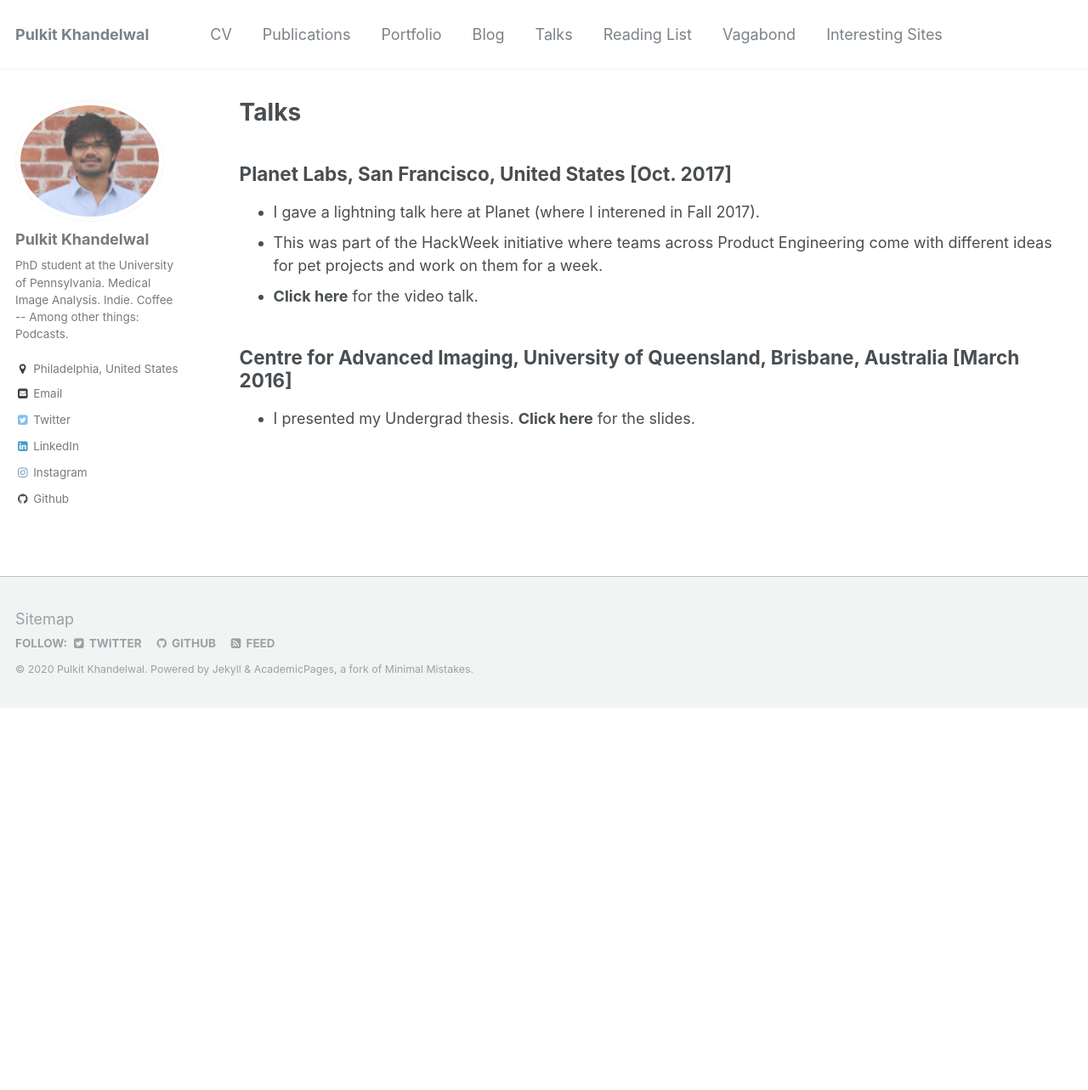
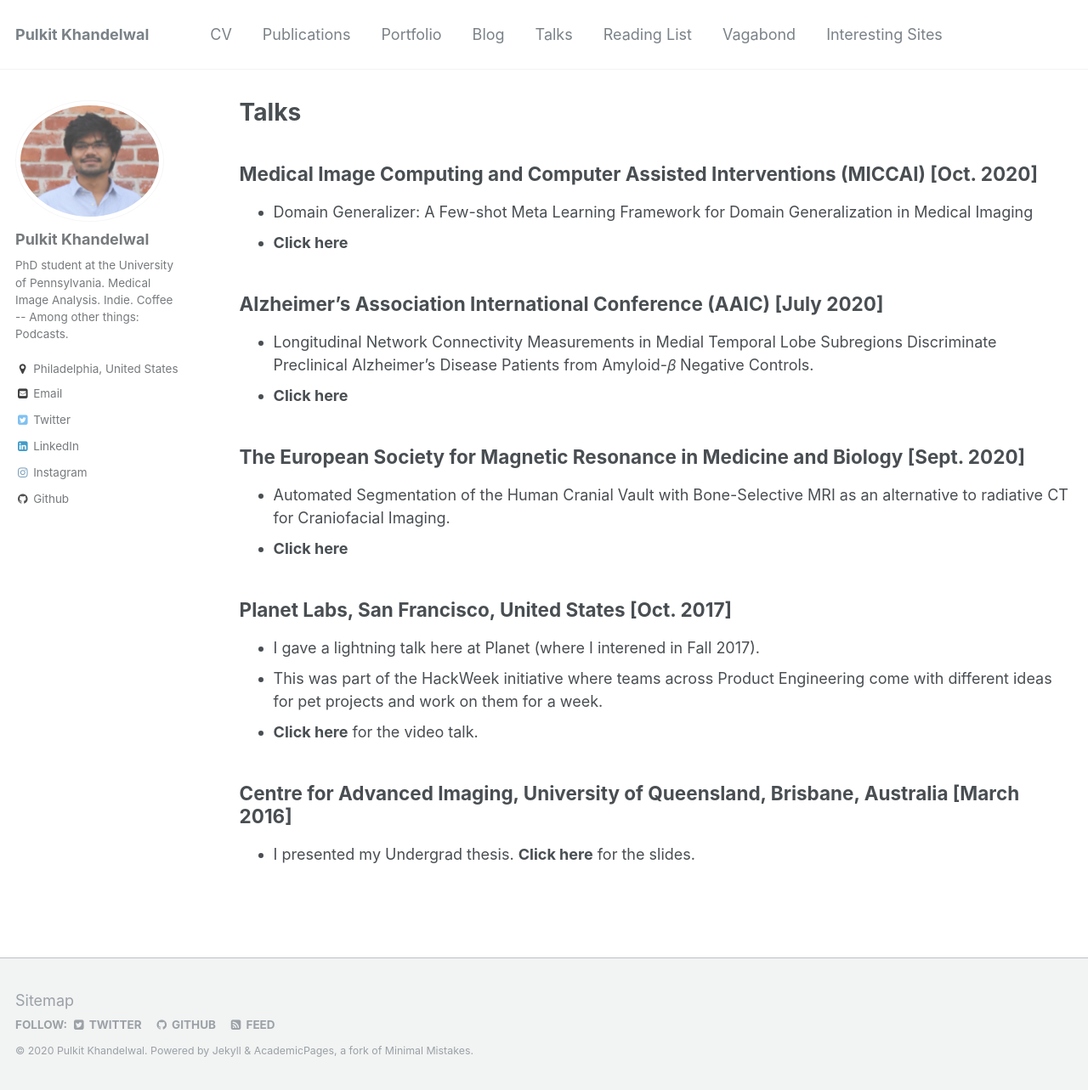
Before and after one commit to Pulkit-Khandelwal/pulkit-khandelwal.github.io, a Jekyll site: the page built from _pages/talks.md, in a window 1280 px wide and 1283 px high. Shown: the whole window at 85% size. Built offline with Jekyll 4.4.1, drawn with Linux system fonts in a browser that asks for light colours.

Commit message:
Update talks.md

```diff
--- a/_pages/talks.md
+++ b/_pages/talks.md
@@ -16,6 +16,19 @@ author_profile: true
 * Presented a poster on Modality Generalizer: A Meta Learning Framework for Domain Generalization in Medical Imaging
 * [**Click here**](https://drive.google.com/file/d/1zBAKiiXr1-HIOd3-5-InWHX7zY48wDwW/view?usp=sharing) for the poster.
 -->
+## Medical Image Computing and Computer Assisted Interventions (MICCAI) [Oct. 2020]
+* Domain Generalizer: A Few-shot Meta Learning Framework for Domain Generalization in Medical Imaging
+* [**Click here**](https://youtu.be/I0UXB6zR-B4)
+
+## Alzheimer’s Association International Conference (AAIC) [July 2020]
+* Longitudinal Network Connectivity Measurements in Medial Temporal Lobe Subregions Discriminate
+Preclinical Alzheimer’s Disease Patients from Amyloid-𝛽 Negative Controls.
+* [**Click here**](https://youtu.be/ITVUuMJvQHY)
+
+## The European Society for Magnetic Resonance in Medicine and Biology [Sept. 2020]
+* Automated Segmentation of the Human Cranial Vault with Bone-Selective MRI as an alternative
+to radiative CT for Craniofacial Imaging.
+* [**Click here**](https://youtu.be/RyJ94sp24W0)
 
 ## Planet Labs, San Francisco, United States [Oct. 2017]
 * I gave a lightning talk here at Planet (where I interened in Fall 2017).
```
